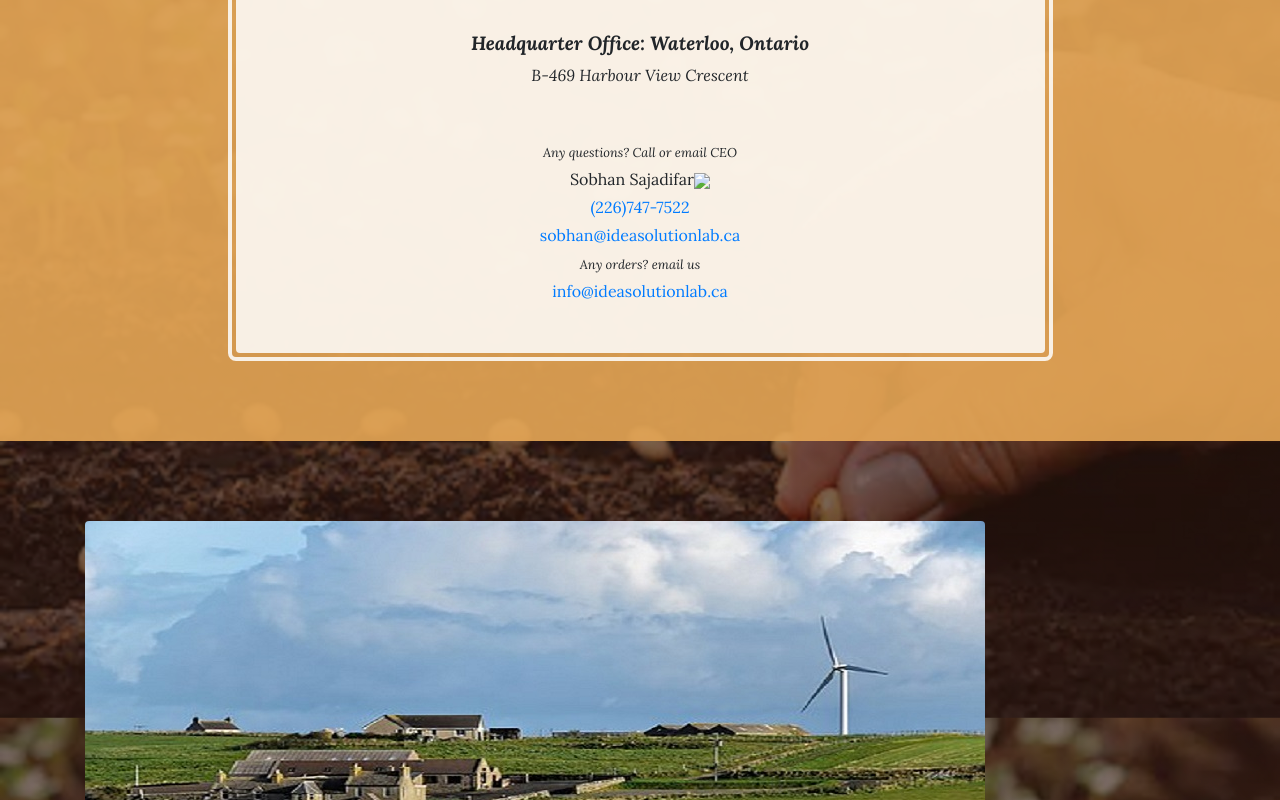
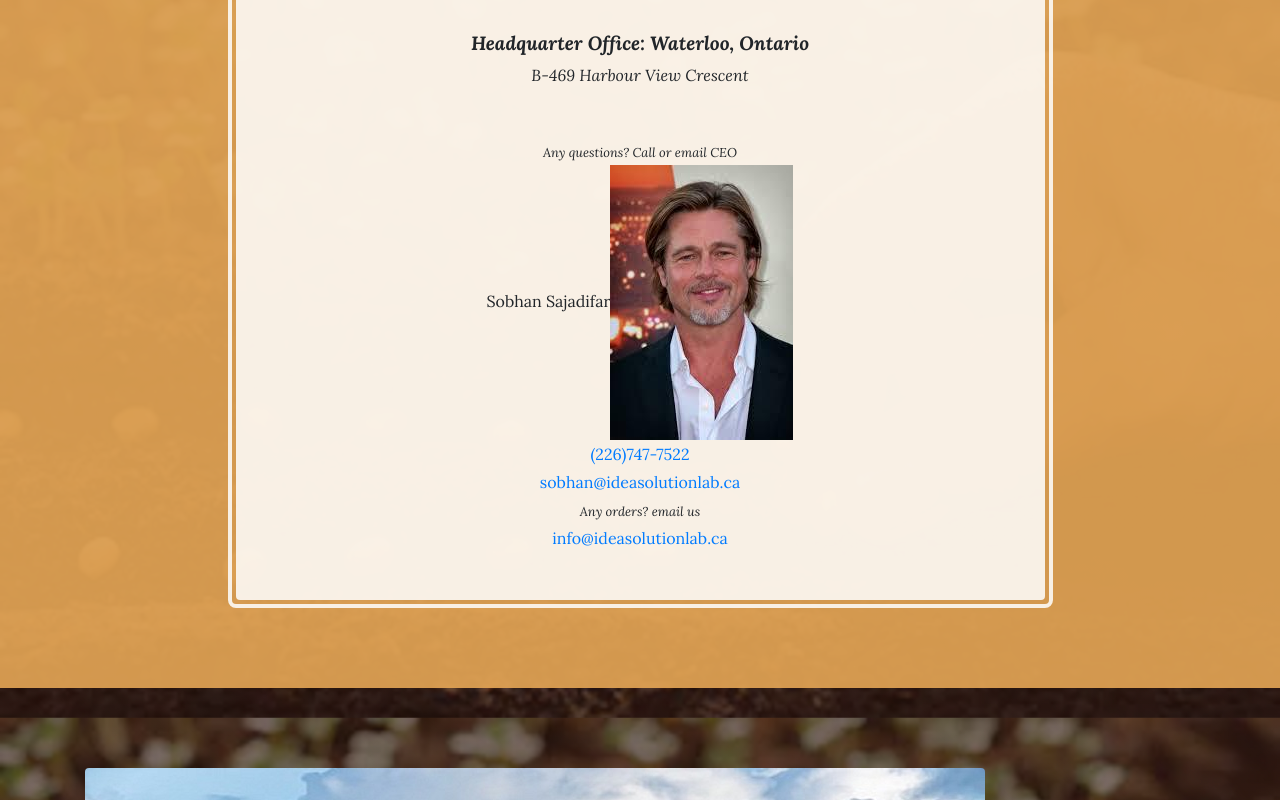
Before and after one commit to MajidToorani/GeniusAgroGenetics, a website: page store.html in a window 1280 px wide. Shown: the part 989-1789 px from the top of the page. Drawn offline with Linux system fonts and the light colour scheme; the site is published under a folder, as on GitHub Pages, so addresses that start at the root find nothing.

Commit message:
Update store.html

```diff
--- a/store.html
+++ b/store.html
@@ -108,7 +108,7 @@
                   <em>Any questions? Call or email CEO</em>
                 </small>
                 <br>
-                Sobhan Sajadifar<img src="/img/sobhan.jpeg"/>
+                Sobhan Sajadifar<img src="img/sobhan.jpeg"/>
 				<br>
 				<a href="tel:2267477522">(226)747-7522</a>
 				<br>
```
